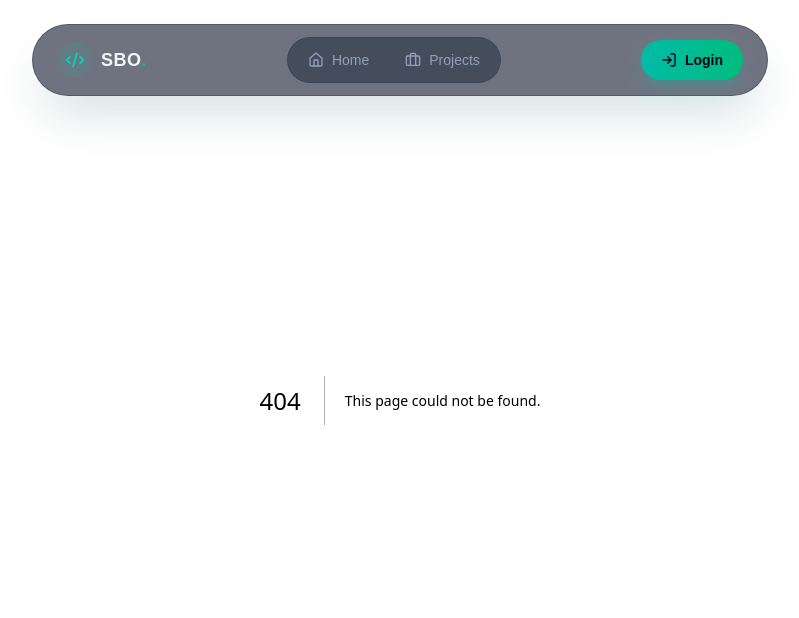
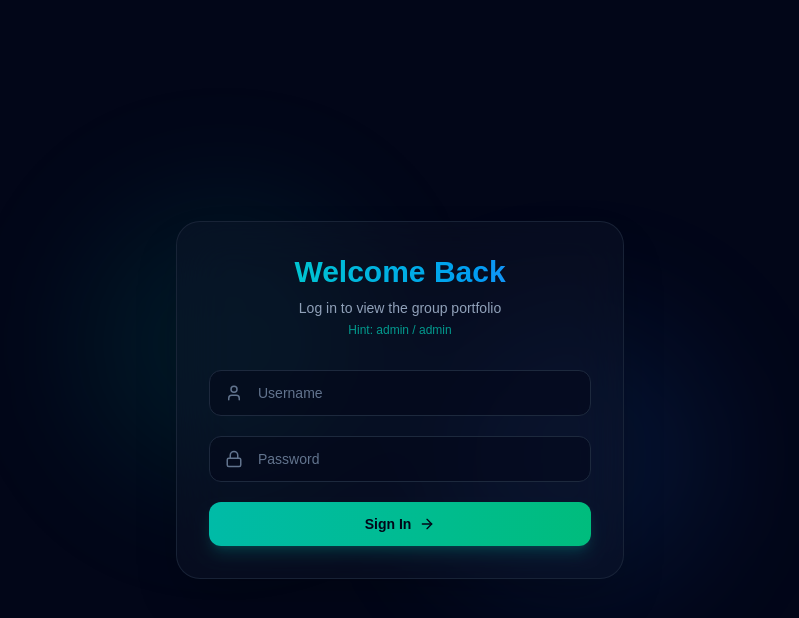
Before and after one commit to Khalis-Dihari/project_SBO, a Next.js app: page /login in a window 1280 px wide. Before the commit this address had no page. Shown: the top 618 px of the page, without its empty margins (240-1039 px from the left). Built offline with nearby package versions, Linux system fonts and the light colour scheme.

Commit message:
menambahkan login page

```diff
--- /dev/null
+++ b/src/app/api/auth/logout/route.js
@@ -0,0 +1,10 @@
+import { NextResponse } from 'next/server';
+
+export async function POST() {
+  const response = NextResponse.json({ message: 'Logout berhasil' });
+
+  // Hapus cookie token dengan mengatur masa berlakunya ke masa lalu
+  response.cookies.set('token', '', { httpOnly: true, expires: new Date(0) });
+
+  return response;
+}
--- /dev/null
+++ b/src/app/login/page.js
@@ -0,0 +1,105 @@
+'use client';
+
+import { useState } from 'react';
+import { useRouter } from 'next/navigation';
+import { motion } from 'framer-motion';
+import { Lock, User, ArrowRight } from 'lucide-react';
+
+export default function Login() {
+  const [username, setUsername] = useState('');
+  const [password, setPassword] = useState('');
+  const [error, setError] = useState('');
+  const [loading, setLoading] = useState(false);
+  const router = useRouter();
+
+  const handleSubmit = async (e) => {
+    e.preventDefault();
+    setLoading(true);
+    setError('');
+
+    try {
+      const res = await fetch('/api/auth/login', {
+        method: 'POST',
+        headers: { 'Content-Type': 'application/json' },
+        body: JSON.stringify({ username, password }),
+      });
+
+      const data = await res.json();
+
+      if (res.ok) {
+        router.push('/'); // Redirect ke halaman utama jika sukses
+        router.refresh(); // Refresh middleware
+      } else {
+        setError(data.message || 'Login gagal');
+      }
+    } catch (err) {
+      setError('Terjadi kesalahan jaringan');
+    } finally {
+      setLoading(false);
+    }
+  };
+
+  return (
+    <div className="min-h-screen bg-slate-950 flex items-center justify-center p-4 relative overflow-hidden">
+      {/* Background Glow Orbs */}
+      <div className="absolute top-1/4 left-1/4 w-72 h-72 bg-teal-500/10 rounded-full blur-3xl"></div>
+      <div className="absolute bottom-1/4 right-1/4 w-72 h-72 bg-blue-500/10 rounded-full blur-3xl"></div>
+
+      <motion.div
+        initial={{ opacity: 0, y: 20 }}
+        animate={{ opacity: 1, y: 0 }}
+        transition={{ duration: 0.5 }}
+        className="w-full max-w-md p-8 rounded-3xl bg-slate-900/40 border border-slate-800/80 backdrop-blur-xl shadow-2xl"
+      >
+        <div className="text-center mb-8">
+          <h2 className="text-3xl font-bold bg-linear-to-r from-teal-400 to-blue-500 bg-clip-text text-transparent">
+            Welcome Back
+          </h2>
+          <p className="text-sm text-slate-400 mt-2">Log in to view the group portfolio</p>
+          <p className="text-xs text-teal-500/80 font-mono mt-1">Hint: admin / admin</p>
+        </div>
+
+        <form onSubmit={handleSubmit} className="space-y-5">
+          <div className="relative">
+            <User className="absolute left-4 top-3.5 text-slate-500" size={18} />
+            <input
+              type="text"
+              placeholder="Username"
+              value={username}
+              onChange={(e) => setUsername(e.target.value)}
+              className="w-full bg-slate-950/50 border border-slate-800 rounded-xl pl-12 pr-4 py-3 text-sm text-slate-200 placeholder-slate-500 focus:outline-none focus:border-teal-500 transition-colors"
+              required
+            />
+          </div>
+
+          <div className="relative">
+            <Lock className="absolute left-4 top-3.5 text-slate-500" size={18} />
+            <input
+              type="password"
+              placeholder="Password"
+              value={password}
+              onChange={(e) => setPassword(e.target.value)}
+              className="w-full bg-slate-950/50 border border-slate-800 rounded-xl pl-12 pr-4 py-3 text-sm text-slate-200 placeholder-slate-500 focus:outline-none focus:border-teal-500 transition-colors"
+              required
+            />
+          </div>
+
+          {error && (
+            <motion.p initial={{ opacity: 0 }} animate={{ opacity: 1 }} className="text-center text-xs text-red-400 font-medium">
+               {error}
+            </motion.p>
+          )}
+
+          <button
+            type="submit"
+            disabled={loading}
+            className="w-full flex items-center justify-center gap-2 py-3 rounded-xl bg-linear-to-r from-teal-500 to-emerald-500 text-slate-950 font-bold text-sm hover:from-teal-400 hover:to-emerald-400 transition-all shadow-lg shadow-teal-500/20 active:scale-98 disabled:opacity-50 cursor-pointer"
+          >
+            <span>{loading ? 'Authenticating...' : 'Sign In'}</span>
+            {!loading && <ArrowRight size={16} />}
+          </button>
+        </form>
+      </motion.div>
+    </div>
+  );
+}
--- a/src/app/page.js
+++ b/src/app/page.js
@@ -1,65 +1,82 @@
-import Image from "next/image";
+'use client';
+
+import { useEffect, useState } from 'react';
+import { motion } from 'framer-motion';
+import { ExternalLink, Terminal } from 'lucide-react';
 
 export default function Home() {
+  const [projects, setProjects] = useState([]);
+
+  useEffect(() => {
+    fetch('/api/projects')
+      .then((res) => res.json())
+      .then((data) => setProjects(data));
+  }, []);
+
   return (
-    <div className="flex flex-col flex-1 items-center justify-center bg-zinc-50 font-sans dark:bg-black">
-      <main className="flex flex-1 w-full max-w-3xl flex-col items-center justify-between py-32 px-16 bg-white dark:bg-black sm:items-start">
-        <Image
-          className="dark:invert"
-          src="/next.svg"
-          alt="Next.js logo"
-          width={100}
-          height={20}
-          priority
-        />
-        <div className="flex flex-col items-center gap-6 text-center sm:items-start sm:text-left">
-          <h1 className="max-w-xs text-3xl font-semibold leading-10 tracking-tight text-black dark:text-zinc-50">
-            To get started, edit the page.js file.
-          </h1>
-          <p className="max-w-md text-lg leading-8 text-zinc-600 dark:text-zinc-400">
-            Looking for a starting point or more instructions? Head over to{" "}
-            <a
-              href="https://vercel.com/templates?framework=next.js&utm_source=create-next-app&utm_medium=appdir-template-tw&utm_campaign=create-next-app"
-              className="font-medium text-zinc-950 dark:text-zinc-50"
-            >
-              Templates
-            </a>{" "}
-            or the{" "}
-            <a
-              href="https://nextjs.org/learn?utm_source=create-next-app&utm_medium=appdir-template-tw&utm_campaign=create-next-app"
-              className="font-medium text-zinc-950 dark:text-zinc-50"
-            >
-              Learning
-            </a>{" "}
-            center.
-          </p>
+    <main className="min-h-screen bg-slate-950 text-slate-100 pt-32 px-6 pb-12 relative overflow-hidden">
+      <div className="absolute top-0 right-0 w-[500px] h-[500px] bg-teal-500/5 rounded-full blur-3xl pointer-events-none"></div>
+
+      <div className="max-w-5xl mx-auto">
+        {/* Hero Section yang sudah bersih tanpa tombol logout lama */}
+        <div className="border-b border-slate-900/60 pb-12 mb-12">
+          <motion.div
+            initial={{ opacity: 0, x: -20 }}
+            animate={{ opacity: 1, x: 0 }}
+            className="space-y-3"
+          >
+            <div className="inline-flex items-center gap-2 px-3 py-1 rounded-full bg-teal-500/10 border border-teal-500/20 text-teal-400 text-xs font-mono">
+              <Terminal size={12} /> Status: Authenticated as Admin
+            </div>
+            <h1 className="text-4xl md:text-5xl font-extrabold tracking-tight">
+              Project <span className="bg-linear-to-r from-teal-400 to-blue-500 bg-clip-text text-transparent">SBO Portfolio</span>
+            </h1>
+            <p className="text-slate-400 max-w-xl text-sm md:text-base">
+              Selamat datang di dashboard tugas besar kelompok kami. Di sini terlampir hasil kerja sistem modeling dan implementasi coding kami.
+            </p>
+          </motion.div>
         </div>
-        <div className="flex flex-col gap-4 text-base font-medium sm:flex-row">
-          <a
-            className="flex h-12 w-full items-center justify-center gap-2 rounded-full bg-foreground px-5 text-background transition-colors hover:bg-[#383838] dark:hover:bg-[#ccc] md:w-[158px]"
-            href="https://vercel.com/new?utm_source=create-next-app&utm_medium=appdir-template-tw&utm_campaign=create-next-app"
-            target="_blank"
-            rel="noopener noreferrer"
-          >
-            <Image
-              className="dark:invert"
-              src="/vercel.svg"
-              alt="Vercel logomark"
-              width={16}
-              height={16}
-            />
-            Deploy Now
-          </a>
-          <a
-            className="flex h-12 w-full items-center justify-center rounded-full border border-solid border-black/[.08] px-5 transition-colors hover:border-transparent hover:bg-black/[.04] dark:border-white/[.145] dark:hover:bg-[#1a1a1a] md:w-[158px]"
-            href="https://nextjs.org/docs?utm_source=create-next-app&utm_medium=appdir-template-tw&utm_campaign=create-next-app"
-            target="_blank"
-            rel="noopener noreferrer"
-          >
-            Documentation
-          </a>
+
+        {/* ... Sisa kode Grid Projects ke bawah tetap sama seperti kemarin ... */}
+
+        {/* Project Grid */}
+        <div className="space-y-6">
+          <h2 className="text-xl font-bold tracking-wide text-slate-300">Group Showcases</h2>
+
+          <div className="grid grid-cols-1 md:grid-cols-2 gap-6">
+            {projects.map((project, index) => (
+              <motion.div
+                key={project.id}
+                initial={{ opacity: 0, y: 20 }}
+                animate={{ opacity: 1, y: 0 }}
+                transition={{ delay: index * 0.1 }}
+                className="group relative bg-slate-900/30 border border-slate-900 hover:border-slate-800/80 p-6 rounded-2xl backdrop-blur-xs transition-all duration-300"
+              >
+                <div className="flex justify-between items-start mb-4">
+                  <span className="text-xs font-mono text-teal-400 bg-teal-500/5 px-2.5 py-1 rounded-md border border-teal-500/10">
+                    {project.category}
+                  </span>
+                  <ExternalLink size={16} className="text-slate-600 group-hover:text-teal-400 transition-colors" />
+                </div>
+
+                <h3 className="text-lg font-bold text-slate-200 mb-2 group-hover:text-white transition-colors">
+                  {project.title}
+                </h3>
+                <p className="text-sm text-slate-400 mb-4">{project.desc}</p>
+
+                <div className="flex flex-wrap gap-2 pt-2 border-t border-slate-900">
+                  {project.tech.map((t, idx) => (
+                    <span key={idx} className="text-xs text-slate-500 font-medium bg-slate-950 px-2 py-0.5 rounded">
+                      {t}
+                    </span>
+                  ))}
+                </div>
+              </motion.div>
+            ))}
+          </div>
         </div>
-      </main>
-    </div>
+
+      </div>
+    </main>
   );
 }
--- a/src/components/Navbar.jsx
+++ b/src/components/Navbar.jsx
@@ -1,42 +1,50 @@
-"use client"; // Wajib pakai ini karena kita menggunakan hooks (usePathname) dan Framer Motion
+"use client";
 
+import { useState } from "react";
 import Link from "next/link";
-import { usePathname } from "next/navigation";
-import { motion } from "framer-motion";
-import { Code2, LogIn, Home, Briefcase } from "lucide-react";
+import { usePathname, useRouter } from "next/navigation";
+import { motion, AnimatePresence } from "framer-motion";
+import { Code2, Home, Briefcase, LogOut, ChevronDown } from "lucide-react";
 
 export default function Navbar() {
   const pathname = usePathname();
+  const router = useRouter();
+  const [isDropdownOpen, setIsDropdownOpen] = useState(false);
 
-  // Daftar menu navigasi (bisa ditambah nanti)
+  // Jika di halaman login, jangan tampilkan navbar sama sekali
+  if (pathname === '/login') return null;
+
+  const handleLogout = async () => {
+    await fetch('/api/auth/logout', { method: 'POST' });
+    setIsDropdownOpen(false);
+    router.push('/login');
+    router.refresh();
+  };
+
   const navLinks = [
     { name: "Home", path: "/", icon: <Home size={16} /> },
     { name: "Projects", path: "/#projects", icon: <Briefcase size={16} /> },
   ];
 
   return (
-    // Wrapper untuk memposisikan navbar mengambang (floating) di tengah
     <div className="fixed top-6 left-1/2 -translate-x-1/2 w-full max-w-3xl px-4 z-50">
-
-      {/* Animasi saat halaman pertama kali diload */}
       <motion.nav
         initial={{ y: -20, opacity: 0 }}
         animate={{ y: 0, opacity: 1 }}
         transition={{ duration: 0.5, ease: "easeOut" }}
         className="flex items-center justify-between px-4 py-3 md:px-6 rounded-full bg-slate-900/60 border border-slate-700/50 backdrop-blur-xl shadow-2xl shadow-teal-900/20"
       >
-
-        {/* Logo / Brand Group */}
+        {/* Logo Brand */}
         <Link href="/" className="flex items-center gap-2 group">
           <div className="bg-teal-500/10 p-2 rounded-full group-hover:bg-teal-500/20 transition-colors">
             <Code2 size={20} className="text-teal-400 group-hover:scale-110 transition-transform" />
           </div>
-          <span className="font-bold text-lg tracking-wide text-slate-100 group-hover:text-white transition-colors">
+          <span className="font-bold text-lg tracking-wide text-slate-100">
             SBO<span className="text-teal-500">.</span>
           </span>
         </Link>
 
-        {/* Center Links (Pill di dalam Pill) - Sembunyi di HP, muncul di layar menengah ke atas */}
+        {/* Menu Navigasi Tengah */}
         <div className="hidden md:flex items-center gap-1 bg-slate-800/50 p-1 rounded-full border border-slate-700/50">
           {navLinks.map((link) => {
             const isActive = pathname === link.path;
@@ -57,13 +65,51 @@ export default function Navbar() {
           })}
         </div>
 
-        {/* Login Button CTA (Call to Action) */}
-        <Link href="/login">
-          <button className="flex items-center gap-2 text-sm font-semibold px-5 py-2.5 rounded-full bg-linear-to-r from-teal-500 to-emerald-500 text-slate-950 hover:from-teal-400 hover:to-emerald-400 transition-all hover:scale-105 active:scale-95 shadow-lg shadow-teal-500/25 cursor-pointer">
-            <LogIn size={16} />
-            <span className="hidden sm:inline">Login</span>
+        {/* Profile Avatar + Dropdown Menu */}
+        <div className="relative">
+          <button
+            onClick={() => setIsDropdownOpen(!isDropdownOpen)}
+            className="flex items-center gap-2 p-1 pr-3 rounded-full bg-slate-800/80 border border-slate-700 hover:border-teal-500/40 transition-all cursor-pointer select-none"
+          >
+            {/* Avatar Bulat Gradient */}
+            <div className="w-8 h-8 rounded-full bg-linear-to-r from-teal-400 to-blue-500 flex items-center justify-center text-slate-950 font-bold text-xs shadow-md">
+              AD
+            </div>
+            <span className="text-xs font-semibold text-slate-300 hidden sm:inline">Admin</span>
+            <ChevronDown size={14} className={`text-slate-400 transition-transform duration-300 ${isDropdownOpen ? 'rotate-180' : ''}`} />
           </button>
-        </Link>
+
+          {/* Isi Dropdown Menu (Muncul dengan Animasi Smooth) */}
+          <AnimatePresence>
+            {isDropdownOpen && (
+              <>
+                {/* Backdrop transparan untuk menutup dropdown jika klik di luar */}
+                <div className="fixed inset-0 z-0" onClick={() => setIsDropdownOpen(false)} />
+
+                <motion.div
+                  initial={{ opacity: 0, y: 10, scale: 0.95 }}
+                  animate={{ opacity: 1, y: 0, scale: 1 }}
+                  exit={{ opacity: 0, y: 10, scale: 0.95 }}
+                  transition={{ duration: 0.15 }}
+                  className="absolute right-0 mt-2 w-44 rounded-2xl bg-slate-900 border border-slate-800 p-1.5 shadow-2xl z-10"
+                >
+                  <div className="px-3 py-2 border-b border-slate-800/60 mb-1">
+                    <p className="text-xs text-slate-500">Logged in as</p>
+                    <p className="text-sm font-medium text-slate-300 truncate">Kelompok SBO</p>
+                  </div>
+
+                  <button
+                    onClick={handleLogout}
+                    className="w-full flex items-center gap-2 px-3 py-2.5 text-sm text-red-400 hover:bg-red-500/10 rounded-xl transition-colors cursor-pointer text-left font-medium"
+                  >
+                    <LogOut size={16} />
+                    <span>Sign Out</span>
+                  </button>
+                </motion.div>
+              </>
+            )}
+          </AnimatePresence>
+        </div>
 
       </motion.nav>
     </div>
--- /dev/null
+++ b/src/middleware.js
@@ -0,0 +1,27 @@
+import { NextResponse } from 'next/server';
+
+export function middleware(request) {
+  // Ambil token dari cookie browser
+  const token = request.cookies.get('token')?.value;
+  const { pathname } = request.nextUrl;
+
+  // Tentukan halaman mana saja yang WAJIB login
+  const isProtectedRoute = pathname === '/';
+
+  // Jika mencoba akses halaman utama tapi TIDAK punya token, oper ke /login
+  if (isProtectedRoute && !token) {
+    return NextResponse.redirect(new URL('/login', request.url));
+  }
+
+  // Jika SUDAH login tapi malah mencoba buka halaman /login, oper balik ke halaman utama
+  if (pathname === '/login' && token) {
+    return NextResponse.redirect(new URL('/', request.url));
+  }
+
+  return NextResponse.next();
+}
+
+// Konfigurasi agar middleware hanya berjalan di rute tertentu
+export const config = {
+  matcher: ['/', '/login'],
+};
```
